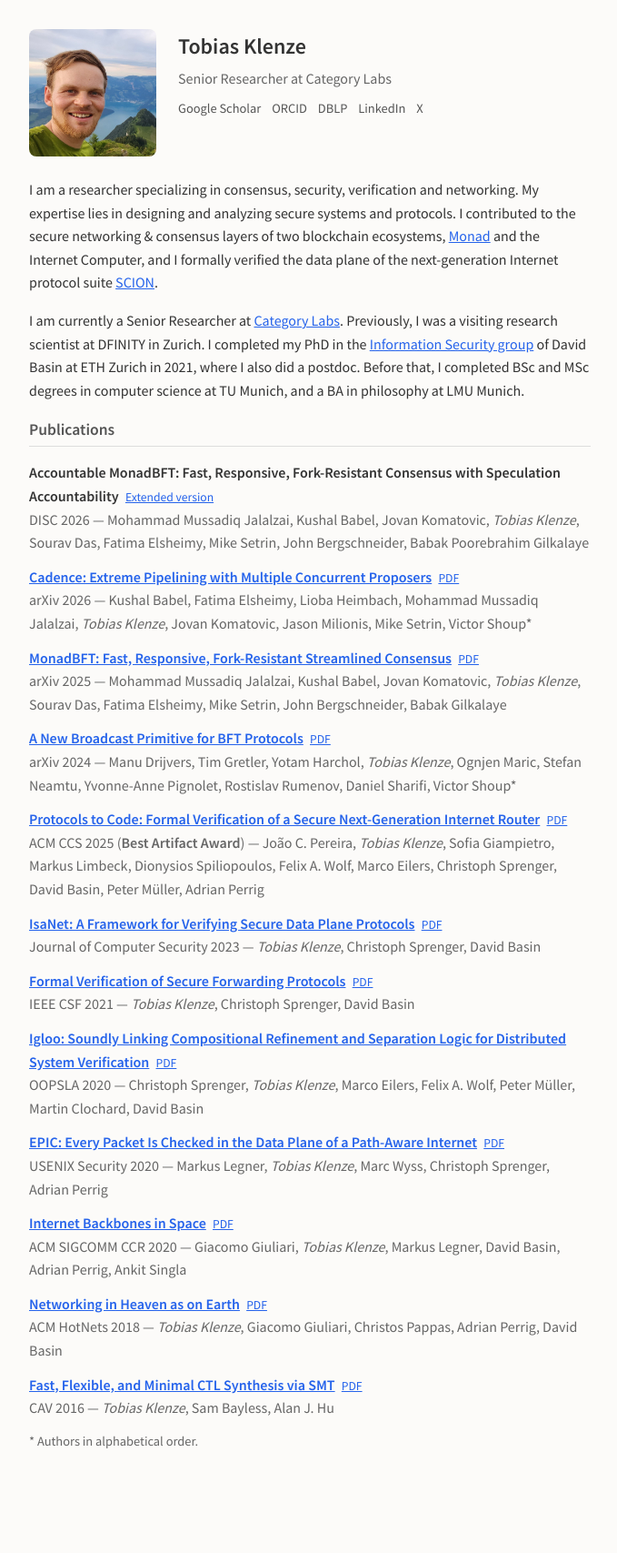
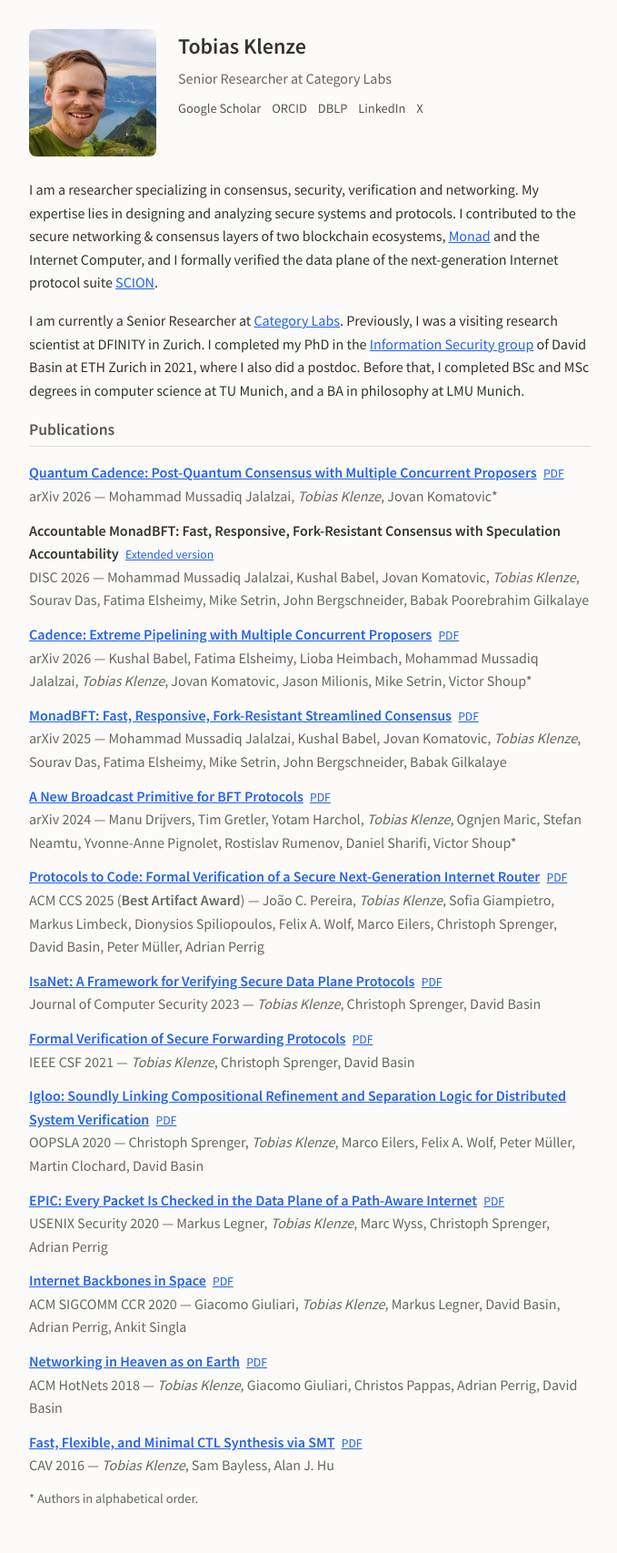
Before and after one commit to tklenze/tklenze.github.io, a Jekyll site: the page built from index.md, in a window 1280 px wide. Shown: the whole page at 91% size, without its empty margins (299-978 px from the left). Built offline with Jekyll 4.4.1, drawn with Linux system fonts in a browser that asks for light colours; before the commit the page ends 1644 px from its top, so only the background shows below that.

Commit message:
Add Quantum Cadence (arXiv 2610.32803)
Co-Authored-By: Claude Opus 5.5 <noreply@anthropic.com>

```diff
--- a/index.md
+++ b/index.md
@@ -25,6 +25,10 @@ title: Tobias Klenze
 <h2>Publications</h2>
 
 <ul>
+  <li>
+    <span class="pub-title"><a href="https://arxiv.org/abs/2610.32803">Quantum Cadence: Post-Quantum Consensus with Multiple Concurrent Proposers</a></span> <a class="pub-link" href="https://arxiv.org/pdf/2610.32803">PDF</a><br>
+    <span class="pub-venue">arXiv 2026 — Mohammad Mussadiq Jalalzai, <em>Tobias Klenze</em>, Jovan Komatovic*</span>
+  </li>
   <li>
     <span class="pub-title">Accountable MonadBFT: Fast, Responsive, Fork-Resistant Consensus with Speculation Accountability</span> <a class="pub-link" href="https://doi.org/10.5281/zenodo.22015067">Extended version</a><br>
     <span class="pub-venue">DISC 2026 — Mohammad Mussadiq Jalalzai, Kushal Babel, Jovan Komatovic, <em>Tobias Klenze</em>, Sourav Das, Fatima Elsheimy, Mike Setrin, John Bergschneider, Babak Poorebrahim Gilkalaye</span>
```
